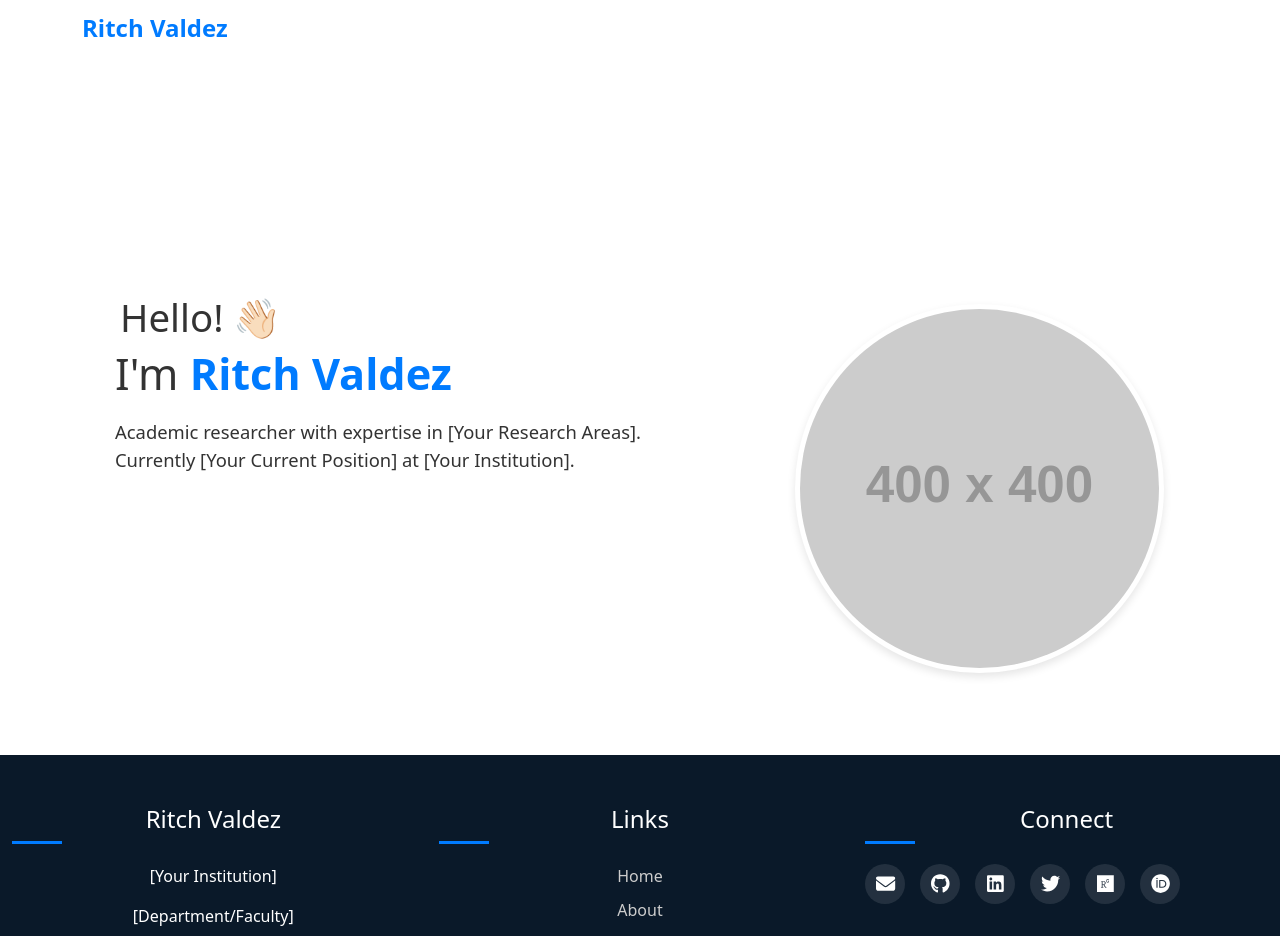
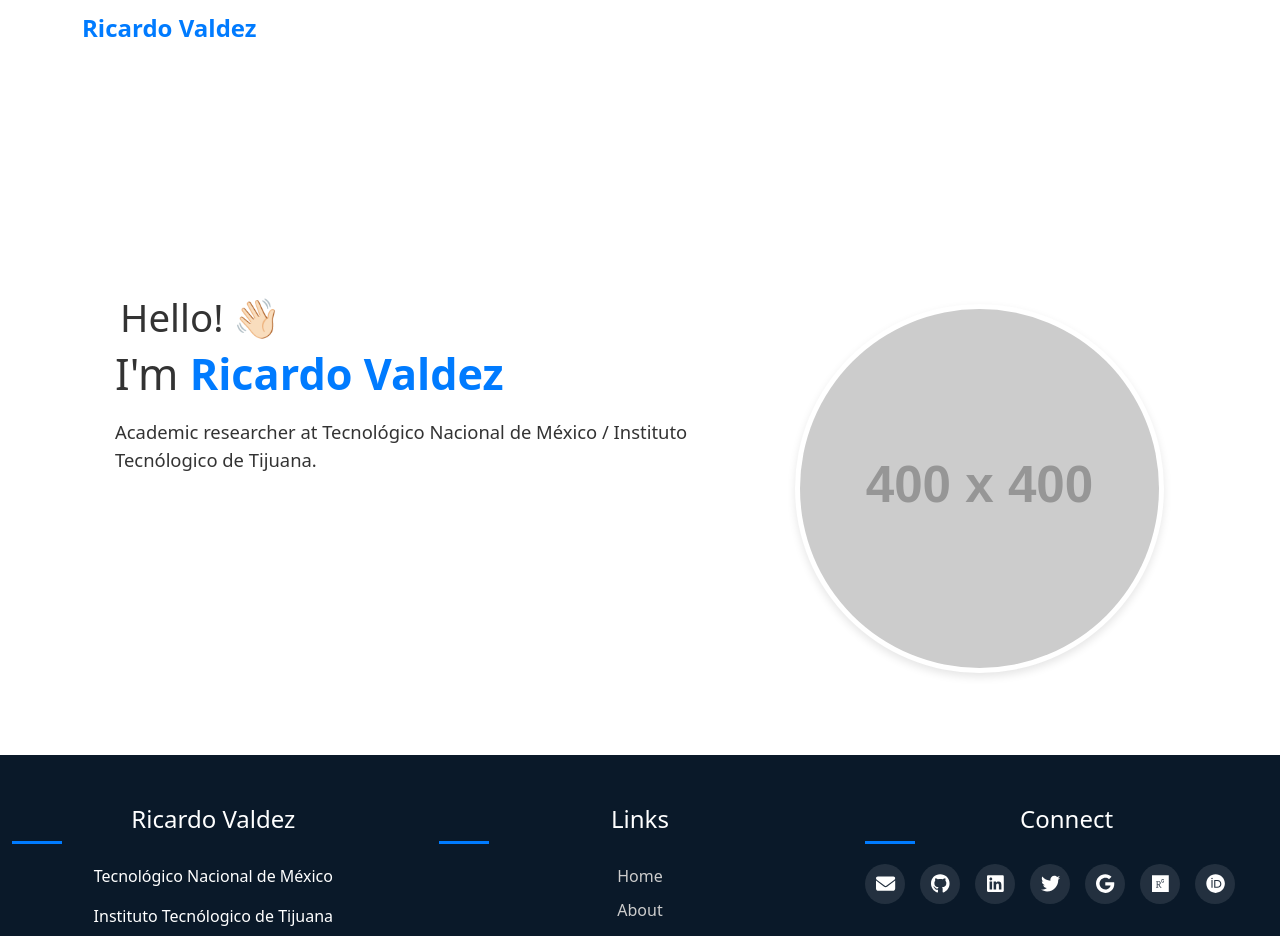
Before and after one commit to ritchval/ritchval.github.io, a React (Create React App) app: page / in a window 1280 px wide. Shown: the top 936 px of the page. Built offline with nearby package versions, Linux system fonts and the light colour scheme.

Commit message:
CAmbios con datos personales

```diff
--- a/public/index.html
+++ b/public/index.html
@@ -7,7 +7,7 @@
     <meta name="theme-color" content="#000000" />
     <meta
       name="description"
-      content="Ritch Valdez - Academic Researcher and Professor"
+      content="Ricardo Valdez - Academic Researcher and Professor at Tecnológico Nacional de México"
     />
     <link rel="apple-touch-icon" href="%PUBLIC_URL%/logo192.png" />
     <!--
@@ -24,7 +24,7 @@
       work correctly both with client-side routing and a non-root public URL.
       Learn how to configure a non-root public URL by running `npm run build`.
     -->
-    <title>Ritch Valdez | Academic Portfolio</title>
+    <title>Ricardo Valdez | Academic Portfolio</title>
   </head>
   <body>
     <noscript>You need to enable JavaScript to run this app.</noscript>
--- a/src/components/About/About.js
+++ b/src/components/About/About.js
@@ -12,13 +12,8 @@
               About <strong className="highlight">Me</strong>
             </h1>
             <p className="about-text">
-              I am Ritch Valdez, an academic researcher specializing in [Your Field].
-              I received my Ph.D. from [University Name] in [Year] and currently work as
-              [Your Position] at [Your Institution].
-            </p>
-            <p className="about-text">
-              My research focuses on [Research Focus]. I am passionate about [Your Interests]
-              and dedicated to [Your Goals].
+              I am Ricardo Valdez, an academic researcher at Tecnológico Nacional de México / Instituto Tecnólogico de Tijuana.
+              {/* Add more details about your background */}
             </p>
 
             <h2 className="section-subheading">Education</h2>
@@ -45,19 +40,19 @@
           <Col md={4} className="about-img">
             <img
               src="https://via.placeholder.com/300"
-              alt="Ritch Valdez"
+              alt="Ricardo Valdez"
               className="img-fluid rounded-circle"
             />
             <div className="contact-info mt-4">
               <h3>Contact Information</h3>
               <p>
-                <strong>Email:</strong> your.email@institution.edu
+                <strong>Email:</strong> ricardo.valdez@tectijuana.edu.mx
               </p>
               <p>
-                <strong>Office:</strong> Building Name, Room Number
+                <strong>Office:</strong> Tecnológico Nacional de México
               </p>
               <p>
-                <strong>Address:</strong> Institution Name, Street, City, Country
+                <strong>Address:</strong> Blvd. Industrial 18881, Cd Industrial, 22430 Tijuana, B.C.
               </p>
             </div>
           </Col>
--- a/src/components/Footer/Footer.css
+++ b/src/components/Footer/Footer.css
@@ -99,6 +99,10 @@
   background-color: #a6ce39;
 }
 
+.scholar-icon:hover {
+  background-color: #4285F4;
+}
+
 .footer-copyright {
   margin-top: 20px;
   padding-top: 20px;
--- a/src/components/Footer/Footer.js
+++ b/src/components/Footer/Footer.js
@@ -7,7 +7,8 @@
   faLinkedin,
   faTwitter,
   faResearchgate,
-  faOrcid
+  faOrcid,
+  faGoogle
 } from "@fortawesome/free-brands-svg-icons";
 import { faEnvelope } from "@fortawesome/free-solid-svg-icons";
 import "./Footer.css";
@@ -20,10 +21,10 @@
     <Container fluid className="footer">
       <Row>
         <Col md="4" className="footer-body">
-          <h3>Ritch Valdez</h3>
-          <p>[Your Institution]</p>
-          <p>[Department/Faculty]</p>
-          <p>[Address]</p>
+          <h3>Ricardo Valdez</h3>
+          <p>Tecnológico Nacional de México</p>
+          <p>Instituto Tecnólogico de Tijuana</p>
+          <p>Blvd. Industrial 18881, Cd Industrial, 22430 Tijuana, B.C.</p>
         </Col>
 
         <Col md="4" className="footer-body">
@@ -42,7 +43,7 @@
           <ul className="footer-icons">
             <li className="social-icons">
               <a
-                href="mailto:your.email@institution.edu"
+                href="mailto:ricardo.valdez@tectijuana.edu.mx"
                 target="_blank"
                 rel="noreferrer"
                 className="icon-colour email-icon"
@@ -82,6 +83,16 @@
             </li>
             <li className="social-icons">
               <a
+                href="https://scholar.google.com.mx/citations?user=5u9mViAAAAAJ"
+                target="_blank"
+                rel="noreferrer"
+                className="icon-colour scholar-icon"
+              >
+                <FontAwesomeIcon icon={faGoogle} />
+              </a>
+            </li>
+            <li className="social-icons">
+              <a
                 href="https://researchgate.net/profile/yourprofile"
                 target="_blank"
                 rel="noreferrer"
@@ -92,7 +103,7 @@
             </li>
             <li className="social-icons">
               <a
-                href="https://orcid.org/your-orcid-id"
+                href="https://orcid.org/0000-0001-8196-0027"
                 target="_blank"
                 rel="noreferrer"
                 className="icon-colour orcid-icon"
@@ -106,7 +117,7 @@
       <Row>
         <Col md="12" className="footer-copyright">
           <p>
-            Copyright © {year} Ritch Valdez | All Rights Reserved
+            Copyright © {year} Ricardo Valdez | All Rights Reserved
           </p>
         </Col>
       </Row>
--- a/src/components/Header/Header.js
+++ b/src/components/Header/Header.js
@@ -26,7 +26,7 @@
     >
       <Container>
         <Navbar.Brand as={Link} to="/">
-          <strong className="main-name">Ritch Valdez</strong>
+          <strong className="main-name">Ricardo Valdez</strong>
         </Navbar.Brand>
         <Navbar.Toggle
           aria-controls="responsive-navbar-nav"
--- a/src/components/Home/Home.js
+++ b/src/components/Home/Home.js
@@ -18,13 +18,12 @@
 
               <h1 className="heading-name">
                 I'm
-                <strong className="main-name"> Ritch Valdez</strong>
+                <strong className="main-name"> Ricardo Valdez</strong>
               </h1>
 
               <div className="heading-description">
                 <p>
-                  Academic researcher with expertise in [Your Research Areas].
-                  Currently [Your Current Position] at [Your Institution].
+                  Academic researcher at Tecnológico Nacional de México / Instituto Tecnólogico de Tijuana.
                 </p>
               </div>
             </Col>
@@ -34,7 +33,7 @@
                 {/* Replace with your profile image */}
                 <img
                   src="https://via.placeholder.com/400"
-                  alt="Ritch Valdez"
+                  alt="Ricardo Valdez"
                   className="img-fluid"
                 />
               </div>
```
